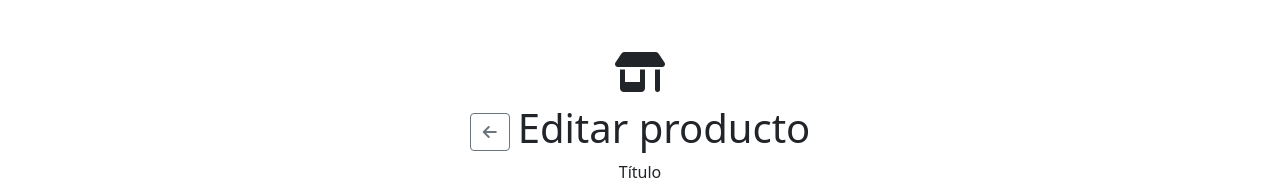
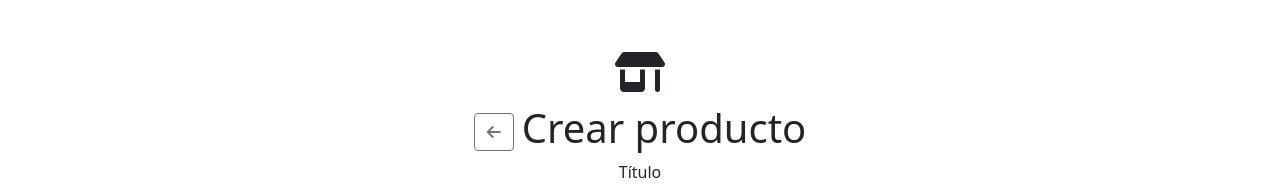
Before and after one commit to ergo847/bazar-web-react, a React (Vite) app: page /producto/create in a window 1280 px wide. Shown: the top 190 px of the page. Built offline with nearby package versions, Linux system fonts and the light colour scheme.

Commit message:
Change the title of the EditProductoPage

```diff
--- a/src/pages/EditProductoPage.jsx
+++ b/src/pages/EditProductoPage.jsx
@@ -183,7 +183,8 @@ const EditProductoPage = () => {
                 <Link to="/productos" className="btn btn-outline-secondary me-2">
                     <i className="fa-solid fa-arrow-left"></i>
                 </Link>
-                Editar producto
+                {/* si existe el id dice editar producto, si no es crear */}
+                {id ? 'Editar' : 'Crear'} producto
             </h1>
             <form onSubmit={handleSubmit}>
                 <div className="mb-3">
```
